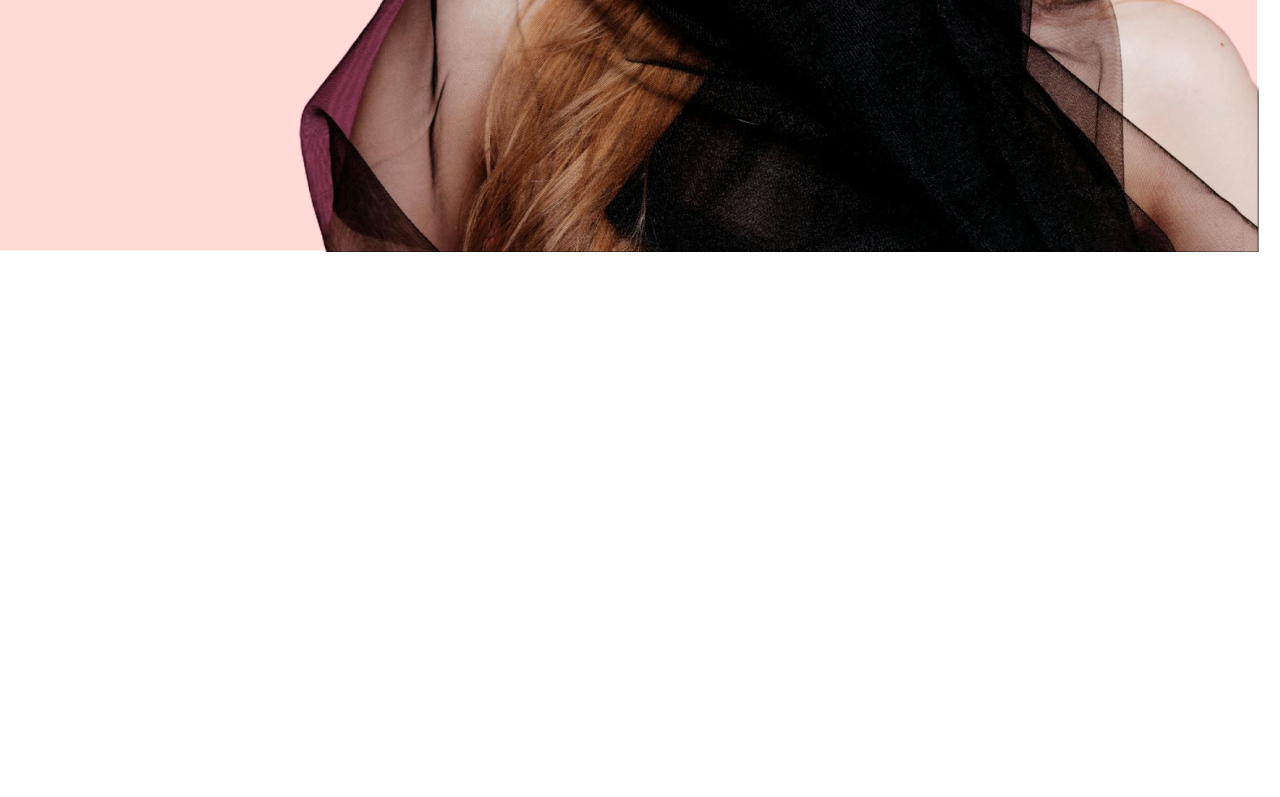
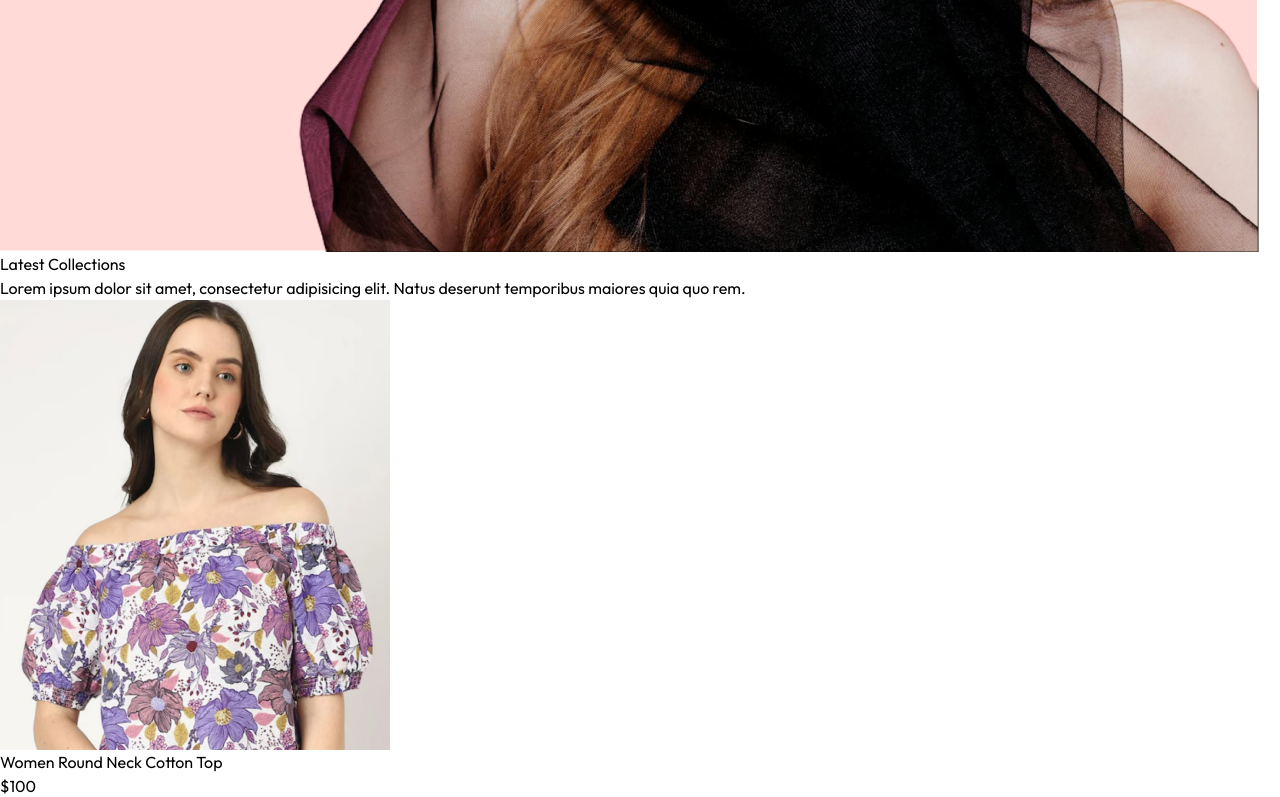
Before and after one commit to khoji-7/e-commers, a React (Vite) app: page / in a window 1280 px wide. Shown: the part 1347-2144 px from the top of the page. Before the commit the page ends 1599 px from the top, so only its background shows below. Built offline with nearby package versions, Linux system fonts and the light colour scheme.

Commit message:
add bestseller

```diff
--- /dev/null
+++ b/src/components/BestSeller.jsx
@@ -0,0 +1,35 @@
+import React, { useContext, useEffect, useState } from 'react'
+import { ShopContext } from '../context/ShopContext'
+import Title from './Title';
+import ProductItem from './ProductItem';
+
+const BestSeller = () => {
+
+    const {products} = useContext(ShopContext)
+    const [bestSeller, setBestSeller] = useState([]);
+
+    useEffect(()=>{
+        const bestProduct = products.filter((item)=>(item.bestseller))
+        setBestSeller(bestProduct.slice(0,5))
+
+    },[])
+  return (
+    <div  className='my-10'>
+            <div className='text-center text-3xl py-8'>
+                <Title text1={"BEST"} text2={"SELLERS"}/>
+                <p className='w-3/4 m-auto text-xs sm:text-sm md:text-base'>
+                    Lorem ipsum dolor sit amet consectetur adipisicing elit. Quaerat, deserunt.
+                </p>
+            </div>
+             <div className='grid grid-cols-2 sm:grid-cols-3 md:grid-cols-4 lg:grid-cols-5 gap-4 gap-y-6'>
+                {
+                    bestSeller.map((item,index)=>(
+                        <ProductItem key={index} id={item._id} name={item.name} image={item.image} price={item.price}/>
+                    ))
+                }
+             </div>
+    </div>
+  )
+}
+
+export default BestSeller
--- a/src/components/LatestCollection.jsx
+++ b/src/components/LatestCollection.jsx
@@ -1,13 +1,33 @@
-import React, { useContext } from 'react'
+import React, { useContext, useEffect, useState } from 'react'
 import { ShopContext } from '../context/ShopContext'
+import Title from './Title'
+import ProductItem from './ProductItem'
 
 const LatestCollection = () => {
 
     const {products} = useContext(ShopContext)
-    console.log(products)
+    const [latestProduct, setLatestProduct ] = useState([]);
+
+    useEffect(()=>{
+        setLatestProduct(products.slice(0,10));
+    },[])
 
   return (
-    <div>
+    <div className='my-10'>
+        <div className='text-center py-8 text-3xl'>
+            <Title text1={"Latest"} text2={"Collections"}/>
+            <p className='w-3/4 m-auto text-xs sm:text-sm md:text-base text-gray-600'>
+            Lorem ipsum dolor sit amet, consectetur adipisicing elit. Natus deserunt temporibus maiores quia quo rem.
+            </p>
+        </div>
+        {/* product */}
+      <div className='grid grid-cols-2 sm:grid-cols-3 md:grid-cols-4 lg:grid-cols-5 gap-4 gap-y-6 '>
+        {
+            latestProduct.map((item,index)=>(
+                <ProductItem key={index} id={item._id} image={item.image} name={item.name} price={item.price}/>
+            ))
+        }
+      </div>
 
     </div>
   )
--- a/src/components/Navbar.jsx
+++ b/src/components/Navbar.jsx
@@ -8,8 +8,10 @@
 
     return (
         <div className="flex items-center justify-between py-5 font-medium">
+            <Link to="/">
             <img src={assets.logo} alt="" className="w-36" />
 
+            </Link>
             <ul className="hidden sm:flex gap-5 text-sm text-gray-700 ">
                 <NavLink to="/" className="flex flex-col items-center gap-1" >
                     <p>HOME</p>
--- /dev/null
+++ b/src/components/ProductItem.jsx
@@ -0,0 +1,25 @@
+import React, { useContext } from 'react'
+import { ShopContext } from '../context/ShopContext'
+import { Link } from 'react-router-dom'
+
+const ProductItem = ({ id, image, name, price }) => {
+
+  const {currency} = useContext(ShopContext)
+
+  return (
+    <Link className='text-gray-700 cursor-pointer' to={`product/${id}`}>
+
+      <div className='overflow-hidden'>
+        <img src={image[0]} className='hover:scale-110 transition ease-in-out ' alt="" />
+        <p className='pt-3 pb-1 text-sm'>
+          {name}
+        </p>
+        <p className='text-sm font-medium'>
+          {currency}{price}
+        </p>
+      </div>
+    </Link>
+  )
+}
+
+export default ProductItem
--- a/src/components/Title.jsx
+++ b/src/components/Title.jsx
@@ -1,9 +1,14 @@
 import React from 'react'
 
-const Title = () => {
+const Title = ({text1, text2}) => {
   return (
-    <div>
+    <div className='inline-flex gap-2 items-center mb-3'>
+        <p className='text-gray-500'>
+            {text1} <span className='text-gray-700 font-medium'>{text2}</span>
+        </p>
+        <p className='w-8 sm:w-12 h-[1px] sm:h-[2px] bg-gray-700'>
 
+        </p>
     </div>
   )
 }
--- a/src/index.css
+++ b/src/index.css
@@ -15,3 +15,9 @@
   font-weight: 400;
   font-style: normal;
 }
+@media (max-width: 640px){
+  a.active{
+    background-color: black;
+    color: white;
+  }
+}
--- a/src/pages/Home.jsx
+++ b/src/pages/Home.jsx
@@ -1,6 +1,7 @@
 import React from 'react'
 import Hero from '../components/Hero'
 import LatestCollection from '../components/LatestCollection'
+import BestSeller from '../components/BestSeller'
 
 const Home = () => {
   return (
@@ -8,6 +9,7 @@
 
       <Hero/>
       <LatestCollection/>
+      <BestSeller/>
     </div>
   )
 }
```
